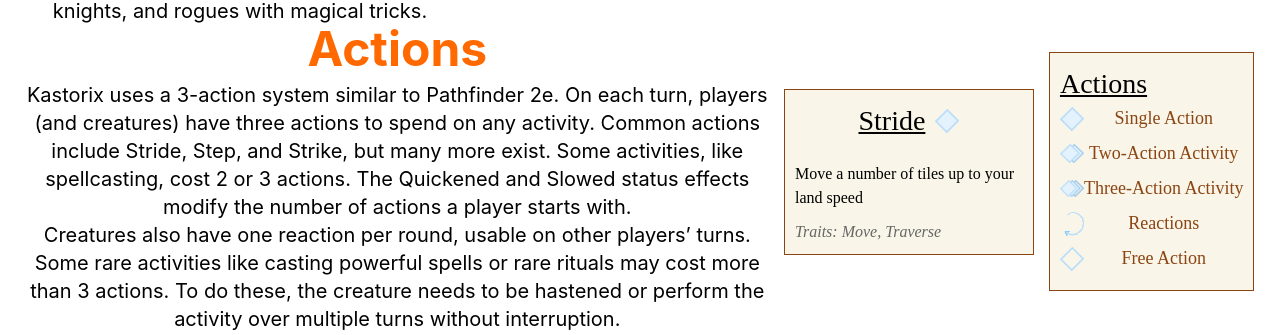
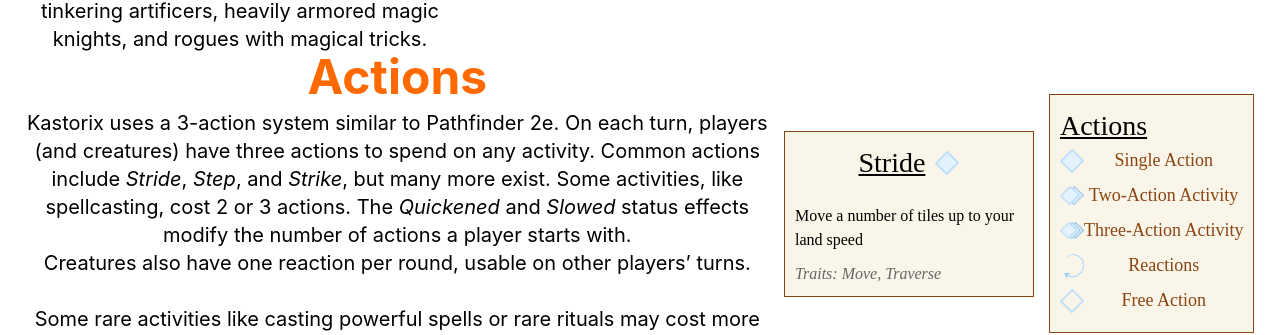
Before and after one commit to Acasez/kastorixv2, a React (Vite) app: page /index in a window 1280 px wide. Shown: the part 895-1230 px from the top of the page. Built offline with nearby package versions, Linux system fonts and the light colour scheme.

Commit message:
Proper breakline

```diff
--- a/src/pages/RPGOverview.tsx
+++ b/src/pages/RPGOverview.tsx
@@ -78,14 +78,22 @@ There are no classes; instead, options come from feats and spells.
 In a sense, everyone is a mage, though there is considerable difference between mages based on the feats chosen.
 To start making a character, players pick their species, then select feats and spells.
 
+&nbsp;
+
 The world and magic of Kastorix are inspired by magitech settings like Eberron, Ravnica, Runeterra, and Avishkar,
 as well as progression fantasy worlds and stories like *Arcane Ascension*, *Mother of Learning*, and *The Journals of Evander Tailor*.
 By design, all powerful characters are magic users and rely on their *auras* instead of superhuman durability,
 though they need not be traditional mages. There is room to build tinkering artificers, heavily armored magic knights, and rogues with magical tricks.
   `,
-  actions: `Kastorix uses a 3-action system similar to Pathfinder 2e. On each turn, players (and creatures) have three actions to spend on any activity. Common actions include Stride, Step, and Strike, but many more exist. Some activities, like spellcasting, cost 2 or 3 actions. The Quickened and Slowed status effects modify the number of actions a player starts with.
+  actions: `Kastorix uses a 3-action system similar to Pathfinder 2e.
+  On each turn, players (and creatures) have three actions to spend on any activity.
+  Common actions include *Stride*, *Step*, and *Strike*, but many more exist.
+  Some activities, like spellcasting, cost 2 or 3 actions.
+  The *Quickened* and *Slowed* status effects modify the number of actions a player starts with.
 
-Creatures also have one reaction per round, usable on other players’ turns.
+  Creatures also have one reaction per round, usable on other players’ turns.
+
+&nbsp;
 
 Some rare activities like casting powerful spells or rare rituals may cost more than 3 actions. To do these, the creature needs to be hastened or perform the activity over multiple turns without interruption.`,
   stats: `There are 4 (yes only four) primary stats in the game. They are designed to all be useful in some way, so you can’t “dump” a stat without consequences.
```
